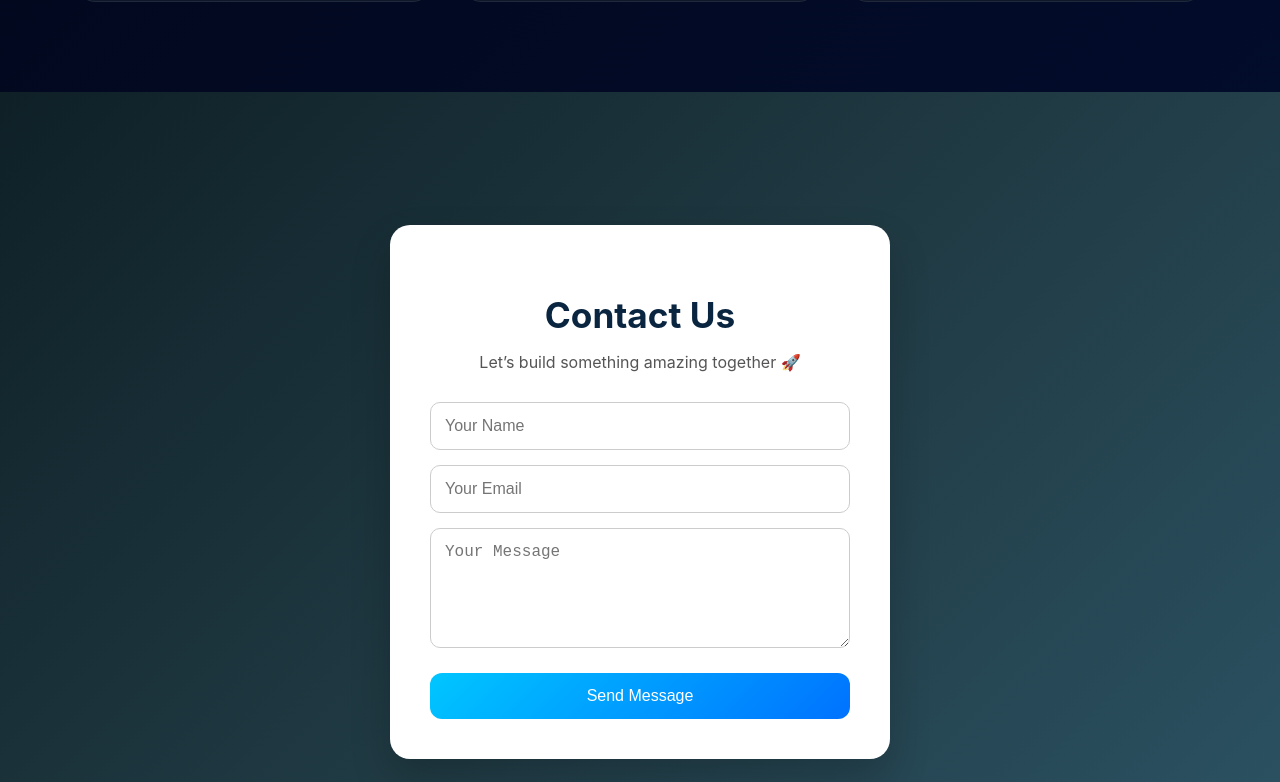
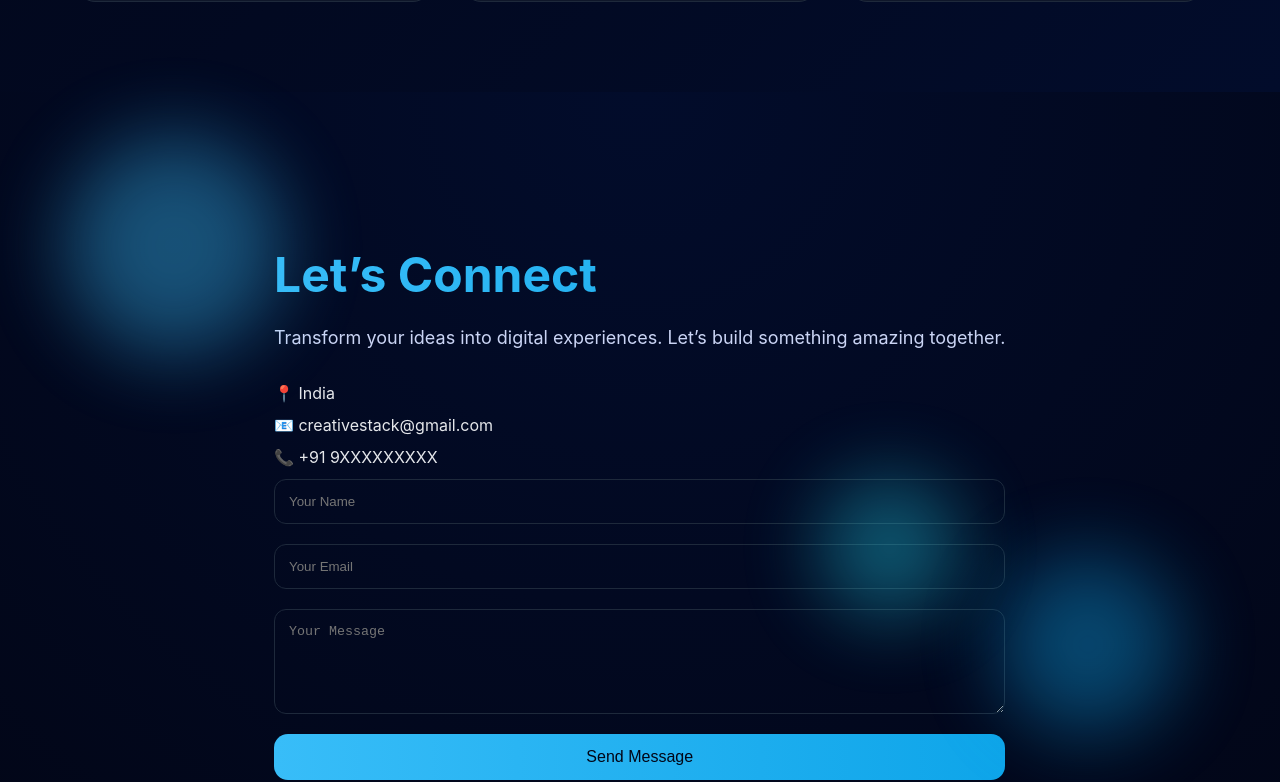
Before and after one commit to jaydipsinh8310-coder/creativestacks-website, a React (Create React App) app: page / in a window 1280 px wide. Shown: the part 1610-2392 px from the top of the page. Built offline with nearby package versions, Linux system fonts and the light colour scheme.

Commit message:
Updated contact page animation

```diff
--- a/src/components/Contact.css
+++ b/src/components/Contact.css
@@ -1,98 +1,148 @@
-/* FULL PAGE */
-.contact-page {
+.contact-3d {
   min-height: 100vh;
+  background: radial-gradient(circle at top, #020c2b, #020617);
   display: flex;
+  align-items: center;
   justify-content: center;
-  align-items: center;
-  background: linear-gradient(135deg, #0f2027, #203a43, #2c5364);
-  padding: 20px;
+  position: relative;
+  padding: 80px 8%;
 }
 
-/* CARD */
+/* MAIN CARD */
 .contact-card {
-  background: #ffffff;
-  padding: 40px;
-  border-radius: 20px;
-  width: 100%;
-  max-width: 500px;
-  text-align: center;
-  animation: slideUp 1s ease forwards;
-  box-shadow: 0 20px 40px rgba(0, 0, 0, 0.2);
+  will-change: transform;
+  transform-style: preserve-3d;
+  transition: transform 0.2s ease;
 }
 
-/* TEXT */
-.contact-title {
-  font-size: 2.2rem;
-  margin-bottom: 10px;
-  color: #0a2540;
+
+/* LEFT */
+.contact-left h1 {
+  font-size: 48px;
+  margin-bottom: 20px;
+  background: linear-gradient(90deg, #38bdf8, #0ea5e9);
+  -webkit-background-clip: text;
+  -webkit-text-fill-color: transparent;
 }
 
-.contact-subtitle {
-  font-size: 1rem;
+.contact-left p {
+  font-size: 18px;
+  line-height: 1.6;
+  color: #cbd5f5;
   margin-bottom: 30px;
-  color: #555;
+}
+
+.contact-meta span {
+  display: block;
+  margin-bottom: 12px;
+  color: #e5e7eb;
 }
 
 /* FORM */
 .contact-form {
   display: flex;
   flex-direction: column;
-  gap: 15px;
+  gap: 20px;
 }
 
 .contact-form input,
 .contact-form textarea {
+  background: transparent;
+  border: 1px solid #1e293b;
   padding: 14px;
-  border-radius: 10px;
-  border: 1px solid #ccc;
-  font-size: 1rem;
-  transition: 0.3s;
+  border-radius: 12px;
+  color: #f8fafc;
 }
 
 .contact-form input:focus,
 .contact-form textarea:focus {
-  border-color: #00c6ff;
   outline: none;
-  transform: scale(1.02);
+  border-color: #38bdf8;
 }
 
-/* BUTTON */
 .contact-form button {
-  margin-top: 10px;
+  background: linear-gradient(90deg, #38bdf8, #0ea5e9);
+  color: #020617;
   padding: 14px;
-  border-radius: 12px;
+  border-radius: 14px;
+  font-size: 16px;
+  cursor: pointer;
   border: none;
-  font-size: 1rem;
-  background: linear-gradient(135deg, #00c6ff, #0072ff);
-  color: white;
-  cursor: pointer;
-  transition: 0.3s;
+  transition: transform 0.3s ease, box-shadow 0.3s ease;
 }
 
 .contact-form button:hover {
-  transform: translateY(-3px) scale(1.05);
-  box-shadow: 0 10px 20px rgba(0, 114, 255, 0.4);
+  transform: translateY(-4px);
+  box-shadow: 0 12px 35px rgba(56, 189, 248, 0.5);
 }
 
-/* ANIMATION */
-@keyframes slideUp {
+/* FLOATING SHAPES */
+.floating-shape {
+  position: absolute;
+  border-radius: 50%;
+  filter: blur(40px);
+  opacity: 0.4;
+  animation: float 10s infinite ease-in-out;
+}
+
+.shape1 {
+  width: 220px;
+  height: 220px;
+  background: #38bdf8;
+  top: 10%;
+  left: 5%;
+}
+
+.shape2 {
+  width: 180px;
+  height: 180px;
+  background: #0ea5e9;
+  bottom: 15%;
+  right: 8%;
+  animation-delay: 2s;
+}
+
+.shape3 {
+  width: 140px;
+  height: 140px;
+  background: #22d3ee;
+  top: 50%;
+  right: 25%;
+  animation-delay: 4s;
+}
+
+/* ANIMATIONS */
+@keyframes fadeIn3D {
   from {
     opacity: 0;
-    transform: translateY(50px);
+    transform: perspective(1000px) rotateX(15deg) scale(0.9);
   }
   to {
     opacity: 1;
-    transform: translateY(0);
+    transform: perspective(1000px) rotateX(0deg) scale(1);
+  }
+}
+
+@keyframes float {
+  0% {
+    transform: translateY(0px);
+  }
+  50% {
+    transform: translateY(-40px);
+  }
+  100% {
+    transform: translateY(0px);
   }
 }
 
 /* MOBILE */
-@media (max-width: 480px) {
+@media (max-width: 768px) {
   .contact-card {
-    padding: 30px 20px;
+    grid-template-columns: 1fr;
+    padding: 40px;
   }
 
-  .contact-title {
-    font-size: 1.8rem;
+  .contact-left h1 {
+    font-size: 36px;
   }
 }
--- a/src/components/Contact.js
+++ b/src/components/Contact.js
@@ -1,22 +1,75 @@
-import React from "react";
+import React, { useRef } from "react";
 import "./Contact.css";
 
 export default function Contact() {
+  const cardRef = useRef(null);
+
+  const handleMove = (e) => {
+    const card = cardRef.current;
+    if (!card) return;
+
+    const rect = card.getBoundingClientRect();
+
+    const x = e.clientX - rect.left;
+    const y = e.clientY - rect.top;
+
+    const centerX = rect.width / 2;
+    const centerY = rect.height / 2;
+
+    requestAnimationFrame(() => {
+      const rotateX = (centerY - y) / 18;
+      const rotateY = (x - centerX) / 18;
+
+      card.style.transform = `
+        perspective(1200px)
+        rotateX(${rotateX}deg)
+        rotateY(${rotateY}deg)
+        scale(1.02)
+      `;
+    });
+  };
+
+  const resetTilt = () => {
+    const card = cardRef.current;
+    if (!card) return;
+
+    card.style.transform =
+      "perspective(1200px) rotateX(0deg) rotateY(0deg) scale(1)";
+  };
+
   return (
-    <section id="contact" className="contact-page">
-      <div className="contact-card">
-        <h2 className="contact-title">Contact Us</h2>
-        <p className="contact-subtitle">
-          Let’s build something amazing together 🚀
-        </p>
+    <section className="contact-3d">
+      <div
+        className="contact-card"
+        ref={cardRef}
+        onPointerMove={handleMove}
+        onPointerLeave={resetTilt}
+      >
+        <div className="contact-left">
+          <h1>Let’s Connect</h1>
+          <p>
+            Transform your ideas into digital experiences.
+            Let’s build something amazing together.
+          </p>
+
+          <div className="contact-meta">
+            <span>📍 India</span>
+            <span>📧 creativestack@gmail.com</span>
+            <span>📞 +91 9XXXXXXXXX</span>
+          </div>
+        </div>
 
         <form className="contact-form">
-          <input type="text" placeholder="Your Name" required />
-          <input type="email" placeholder="Your Email" required />
-          <textarea placeholder="Your Message" rows="5" required></textarea>
+          <input type="text" placeholder="Your Name" />
+          <input type="email" placeholder="Your Email" />
+          <textarea placeholder="Your Message" rows="5" />
           <button type="submit">Send Message</button>
         </form>
       </div>
+
+      <div className="floating-shape shape1" />
+      <div className="floating-shape shape2" />
+      <div className="floating-shape shape3" />
     </section>
   );
 }
```
